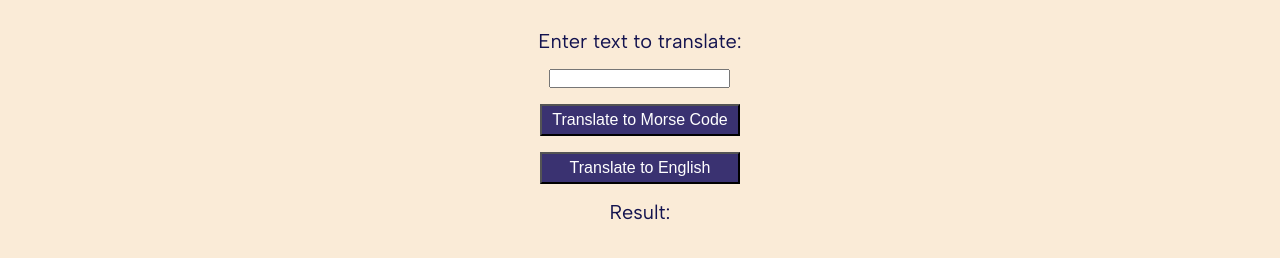
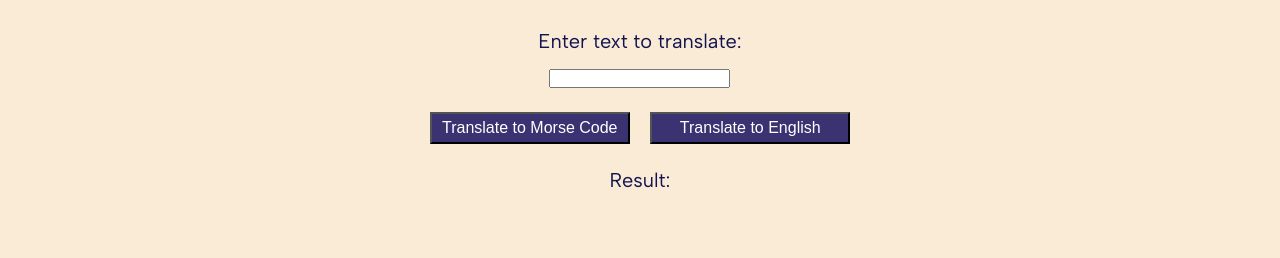
Before and after one commit to emmymitch/morse-code-translator, a website with bundled scripts: page index.html in a window 1280 px wide. Shown: the part 110-368 px from the top of the page. Built offline with nearby package versions, Linux system fonts and the light colour scheme.

Commit message:
Added div for buttons

```diff
--- a/index.html
+++ b/index.html
@@ -17,9 +17,10 @@
         <label class="page-words" for="inputBox">Enter text to translate:</label>
         <input class="input-box" type="text" name="inputBox">
 
-        <button class="button" id="buttonEngMorse">Translate to Morse Code</button>
-        <button class="button" id="buttonMorseEng">Translate to English</button>
-
+        <div class="translate-buttons">
+            <button class="button" id="buttonEngMorse">Translate to Morse Code</button>
+            <button class="button" id="buttonMorseEng">Translate to English</button>
+        </div>
 
         <p class="page-words">Result:</p>
         <p class="page-words translator-output"></p>
```
